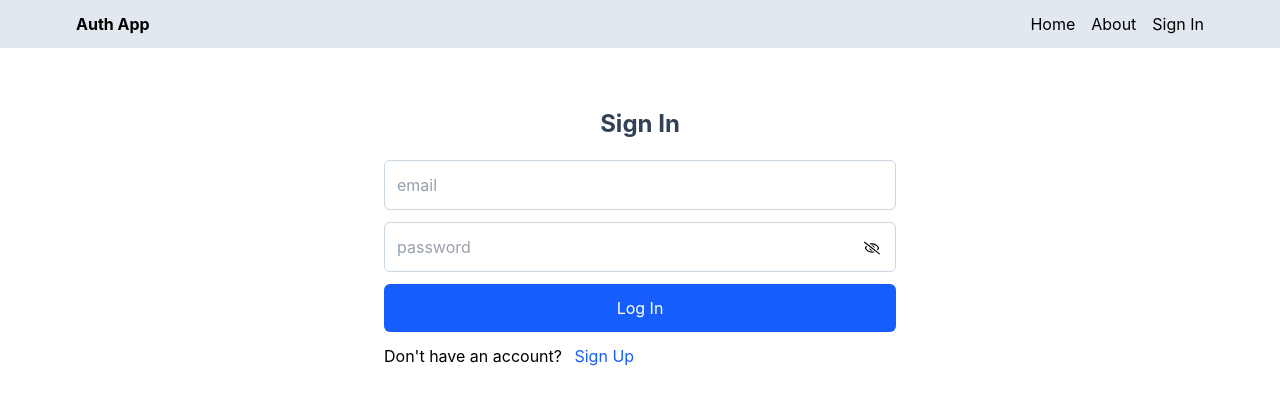
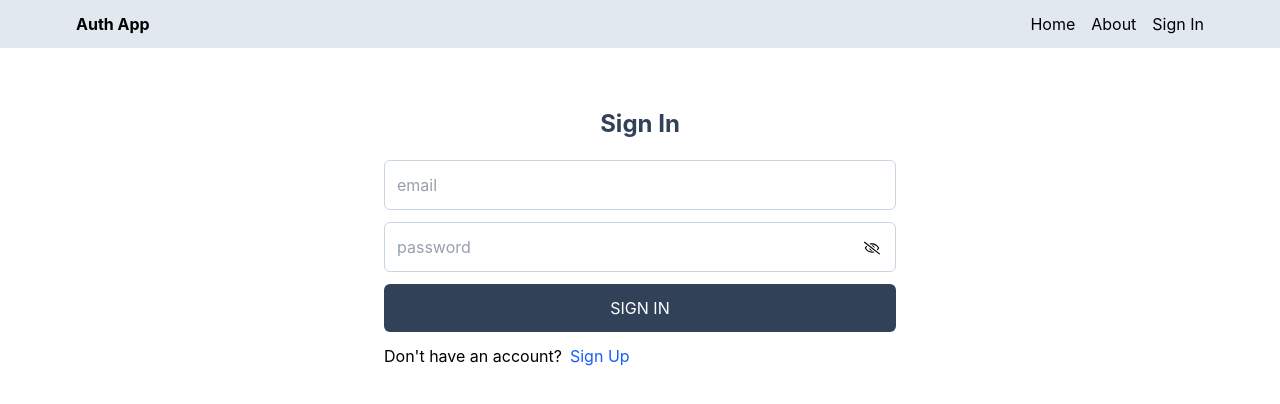
Before and after one commit to samnangpot027-sudo/mern-auth, a React (Vite) app in the folder client/: page /signin in a window 1280 px wide. Shown: the top 404 px of the page. Built offline with nearby package versions, Linux system fonts and the light colour scheme.

Commit message:
completed signin page function

```diff
--- a/client/src/pages/Signin.jsx
+++ b/client/src/pages/Signin.jsx
@@ -1,24 +1,61 @@
 import React, { useState } from "react";
-import { Link } from "react-router-dom";
+import { Link, useNavigate } from "react-router-dom";
 import { FaRegEye, FaRegEyeSlash } from "react-icons/fa";
+
 const Signin = () => {
   const [show, setShow] = useState(false);
+  const [formData, setFormData] = useState({});
+  const [err, setErr] = useState(false);
+  const [loading, setLoading] = useState(false);
+  const navigate = useNavigate();
+
+  const handleChange = (e) => {
+    setFormData({ ...formData, [e.target.id]: e.target.value });
+  };
+  const handleSubmit = async (e) => {
+    e.preventDefault();
+    try {
+      setLoading(true);
+      setErr(false);
+      const res = await fetch("/api/auth/signin", {
+        method: "POST",
+        headers: {
+          "Content-Type": "application/json",
+        },
+        body: JSON.stringify(formData),
+      });
+      const data = await res.json();
+      setLoading(false);
+      if (data.success === false) {
+        setErr(true);
+        return;
+      }
+      navigate("/");
+    } catch (error) {
+      setLoading(false);
+      setErr(true);
+    }
+  };
   return (
     <div className="max-w-lg mx-auto">
       <h1 className="flex justify-center items-center text-2xl font-bold text-slate-700 mt-15 mb-5">
         Sign In
       </h1>
-      <form action="" className="">
+      <form onSubmit={handleSubmit}>
         <input
           className="w-full p-3 mb-3 rounded-md border-[1px] border-slate-300 outline-slate-400 text-slate-700"
           type="email"
+          id="email"
           placeholder="email"
+          onChange={handleChange}
         />
         <div className="w-full relative items-center">
           <input
             className="w-full p-3 mb-3 rounded-md border-[1px] border-slate-300 outline-slate-400 text-slate-700"
             type={show ? "text" : "password"}
+            id="password"
             placeholder="password"
+            onChange={handleChange}
           />
           <div
             onClick={() => setShow(!show)}
@@ -27,18 +64,22 @@ const Signin = () => {
             {show ? <FaRegEye /> : <FaRegEyeSlash />}
           </div>
         </div>
+        <button
+          disabled={loading}
+          className="bg-slate-700 hover:opacity-95 disabled:opacity-80 uppercase w-full p-3 rounded-md text-white mb-3 cursor-pointer"
+        >
+          {loading ? "Loading.." : "Sign In"}
+        </button>
       </form>
-      <button className="bg-blue-600 w-full p-3 rounded-md text-white mb-3">
-        <Link>Log In</Link>
-      </button>
       <p>
-        Don't have an account?{" "}
+        Don't have an account?
         <span className="pl-2">
           <Link className="text-blue-600" to="/signup">
             Sign Up
           </Link>
         </span>
       </p>
+      <p className="text-red-500 mt-5">{err && "Something went wrong!"}</p>
     </div>
   );
 };
--- a/client/src/pages/Signup.jsx
+++ b/client/src/pages/Signup.jsx
@@ -1,5 +1,5 @@
 import React, { useState } from "react";
-import { Link } from "react-router-dom";
+import { Link, useNavigate } from "react-router-dom";
 import { FaRegEye, FaRegEyeSlash } from "react-icons/fa";
 
 const Signup = () => {
@@ -7,6 +7,7 @@ const Signup = () => {
   const [formData, setFormData] = useState({});
   const [err, setErr] = useState(false);
   const [loading, setLoading] = useState(false);
+  const navigate = useNavigate();
 
   const handleChange = (e) => {
     setFormData({ ...formData, [e.target.id]: e.target.value });
@@ -29,6 +30,7 @@ const Signup = () => {
         setErr(true);
         return;
       }
+      navigate("/signin");
     } catch (error) {
       setLoading(false);
       setErr(true);
```
